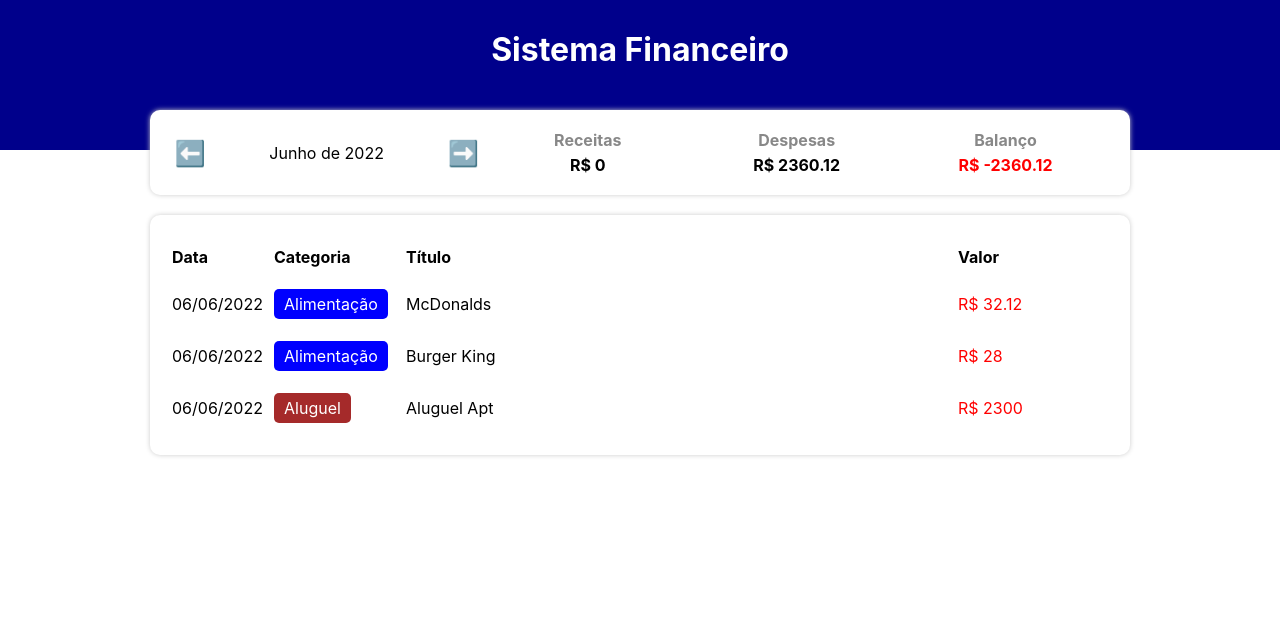
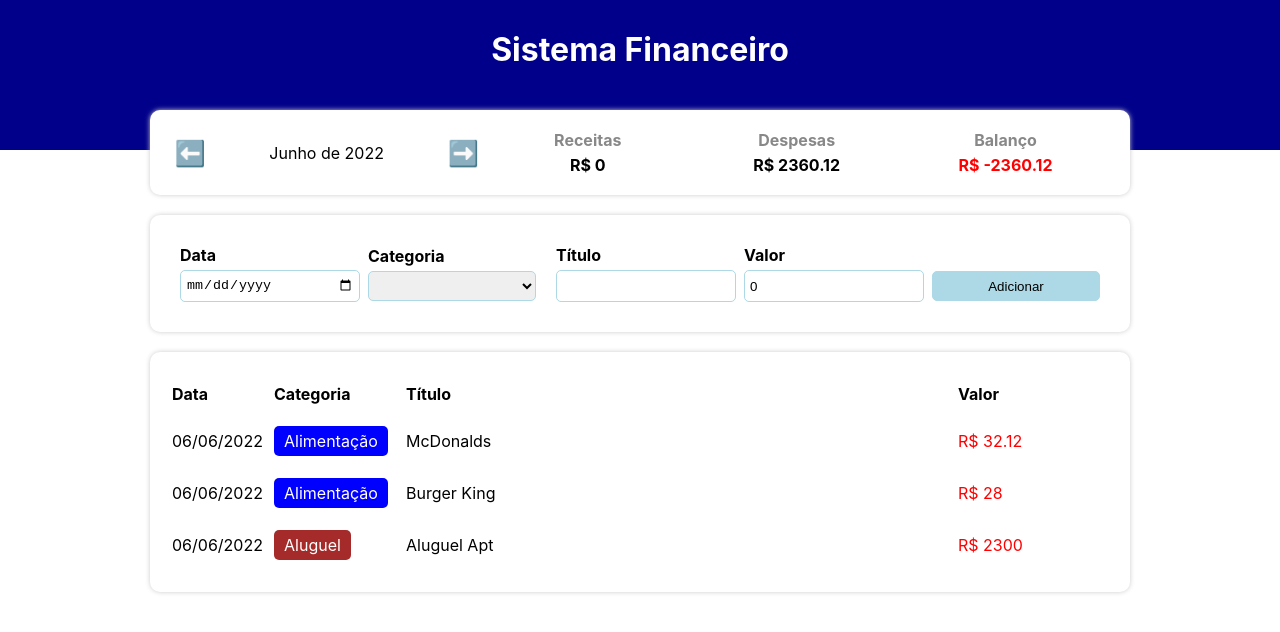
Before and after one commit to matheuspsb/finance, a React (Create React App) app: page / in a window 1280 px wide. Shown: the top 632 px of the page. Built offline with nearby package versions, Linux system fonts and the light colour scheme.

Commit message:
feat: inputArea

```diff
--- a/src/App.tsx
+++ b/src/App.tsx
@@ -7,6 +7,7 @@
 import { getCurrentMonth, filterListByMonth } from './helpers/dateFilter';
 import { TableArea } from './components/TableArea';
 import { InfoArea } from './components/InfoArea'
+import { InputArea } from './components/InputArea';
 
 const App = () => {
 
@@ -41,6 +42,12 @@
     setCurrentMonth(newMonth);
   }
 
+  const handleAddItem = (item: Item) => {
+    let newList = [...list];
+    newList.push(item);
+    setList(newList);
+  }
+
   return(
     <C.Container>
       <C.Header>
@@ -55,6 +62,8 @@
           expense={expense}
         />
 
+        <InputArea onAdd={handleAddItem} />
+
         <TableArea list={filteredList}/>
 
       </C.Body>
--- /dev/null
+++ b/src/components/InputArea/index.tsx
@@ -0,0 +1,86 @@
+import { useState } from 'react';
+import * as C from './styles';
+import { Item } from '../../types/Item';
+
+import { categories } from '../../data/categories';
+
+type Props = {
+  onAdd: (item: Item) => void;
+};
+
+export const InputArea = ({ onAdd }: Props) => {
+  const [dateField, setDateField] = useState('');
+  const [categoryField, setCategoryField] = useState('');
+  const [titleField, setTitleField] = useState('');
+  const [valueField, setValueField] = useState(0);
+
+  let categoryKeys: string[] = Object.keys(categories);
+
+  const handleAddEvent = () => {
+    let errors: string[] = [];
+
+    if(isNaN(new Date(dateField).getTime())) {
+      errors.push('Data inválida!');
+    }
+    if(!categoryKeys.includes(categoryField)) {
+      errors.push('Categoria inválida!');
+    }
+    if(titleField === '') {
+      errors.push('Título vazio!');
+    }
+    if(valueField <= 0) {
+      errors.push('Valor inválido!');
+    }
+
+    if(errors.length > 0) {
+      alert(errors.join("\n"));
+    } else {
+      onAdd({
+        date: new Date(dateField),
+        category: categoryField,
+        title: titleField,
+        value: valueField
+      });
+      clearFields();
+    }
+  }
+
+  const clearFields = () => {
+    setDateField('');
+    setCategoryField('');
+    setTitleField('');
+    setValueField(0);
+  }
+
+  return (
+      <C.Container>
+        <C.InputLabel>
+          <C.InputTitle>Data</C.InputTitle>
+          <C.Input type="date" value={dateField} onChange={e => setDateField(e.target.value)} />
+        </C.InputLabel>
+        <C.InputLabel>
+          <C.InputTitle>Categoria</C.InputTitle>
+          <C.Select value={categoryField} onChange={e => setCategoryField(e.target.value)}>
+            <>
+              <option></option>
+              {categoryKeys.map((key, index) => (
+                <option key={index} value={key}>{categories[key].title}</option>
+              ))}
+            </>
+          </C.Select>
+        </C.InputLabel>
+        <C.InputLabel>
+          <C.InputTitle>Título</C.InputTitle>
+          <C.Input type="text" value={titleField} onChange={e => setTitleField(e.target.value)} />
+        </C.InputLabel>
+        <C.InputLabel>
+          <C.InputTitle>Valor</C.InputTitle>
+          <C.Input type="number" value={valueField} onChange={e => setValueField(parseFloat(e.target.value))} />
+        </C.InputLabel>
+        <C.InputLabel>
+          <C.InputTitle>&nbsp;</C.InputTitle>
+          <C.Button onClick={handleAddEvent}>Adicionar</C.Button>
+        </C.InputLabel>
+      </C.Container>
+  );
+}
--- /dev/null
+++ b/src/components/InputArea/styles.ts
@@ -0,0 +1,48 @@
+import styled from 'styled-components';
+
+export const Container = styled.div`
+    background-color: #FFF;
+    box-shadow: 0px 0px 5px #CCC;
+    border-radius: 10px;
+    padding: 20px;
+    margin-top: 20px;
+    display: flex;
+    align-items: center;
+`;
+export const InputLabel = styled.label`
+    flex: 1;
+    margin: 10px;
+`;
+export const InputTitle = styled.div`
+    font-weight: bold;
+    margin-bottom: 5px;
+`;
+export const Input = styled.input`
+    width: 100%;
+    height: 30px;
+    padding: 0 5px;
+    border: 1px solid lightblue;
+    border-radius: 5px;
+`;
+export const Select = styled.select`
+    width: 100%;
+    height: 30px;
+    padding: 0 5px;
+    border: 1px solid lightblue;
+    border-radius: 5px;
+`;
+export const Button = styled.button`
+    width: 100%;
+    height: 30px;
+    padding: 0 5px;
+    border: 1px solid lightblue;
+    border-radius: 5px;
+    background-color: lightblue;
+    color: black;
+    cursor: pointer;
+
+    &:hover {
+        background-color: blue;
+        color: white;
+    }
+`;
```
